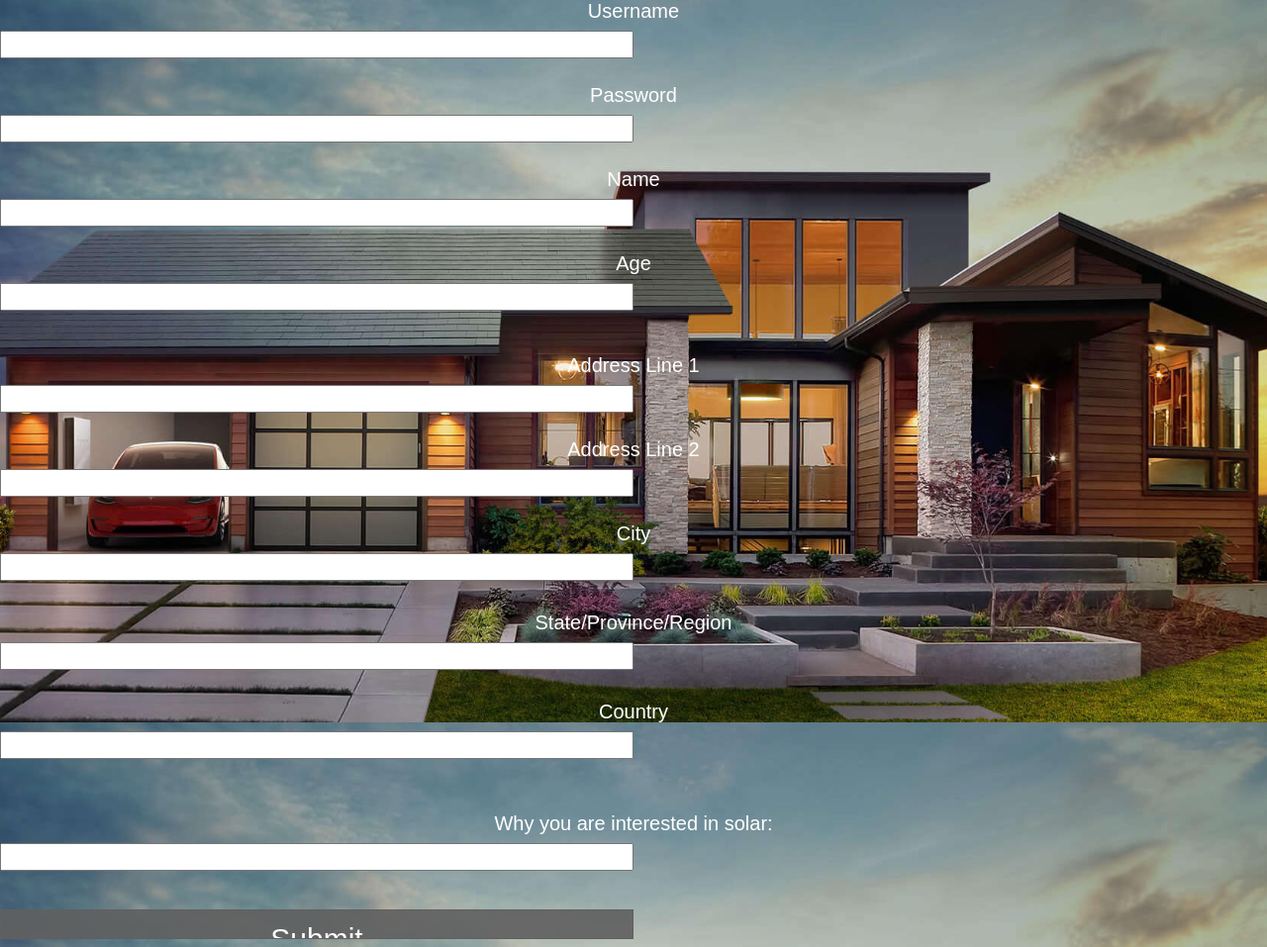
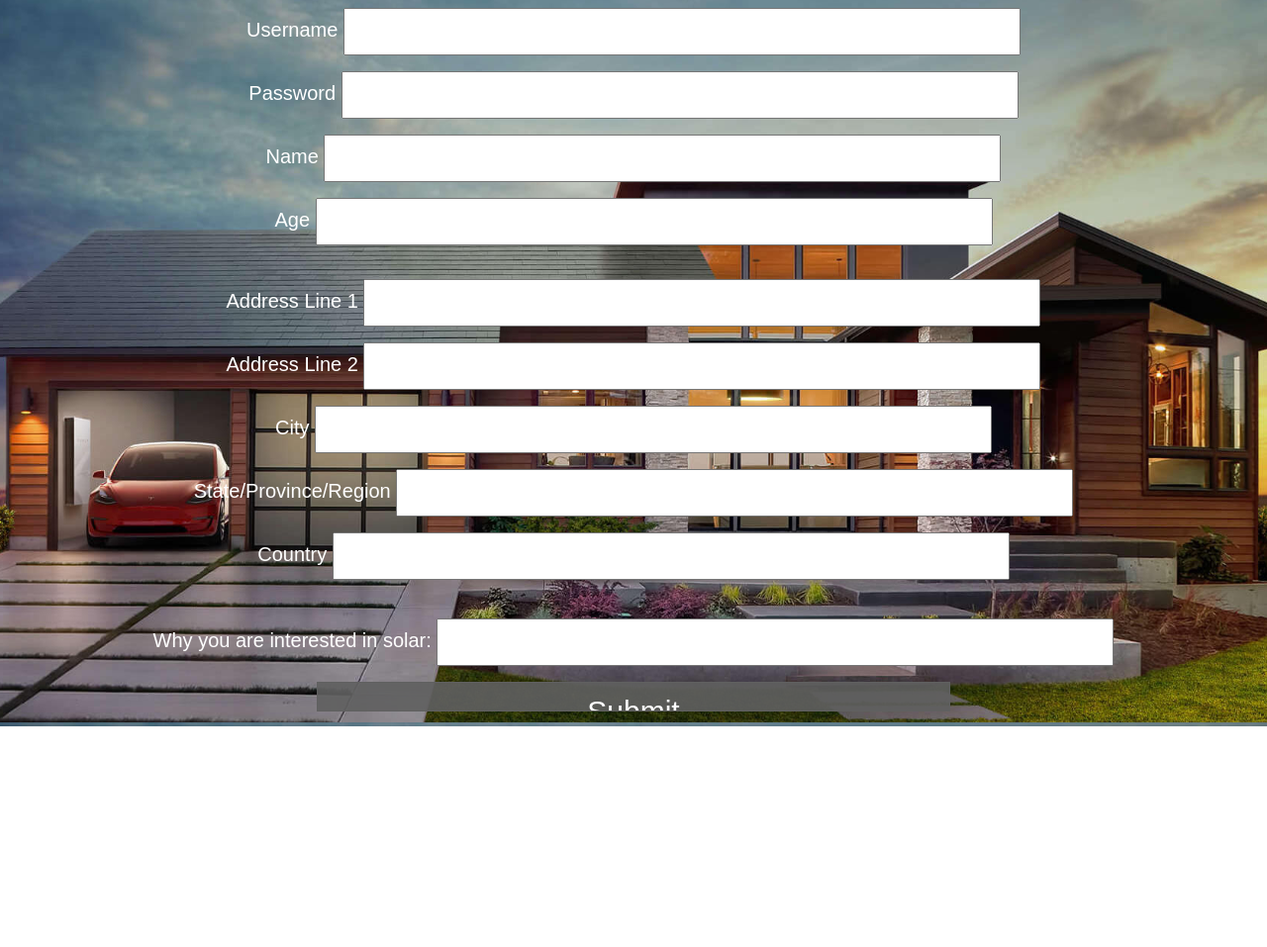
Before and after one commit to karenytu/solarcitychallenge, a PHP site: page /index.php in a window 1280 px wide. Shown: the part 70-1027 px from the top of the page at 99% size. After the commit the page ends 804 px from the top, so only its background shows below. Run offline with PHP 8.4, Linux system fonts and the light colour scheme.

Commit message:
center form 2

```diff
--- a/styles.css
+++ b/styles.css
@@ -150,9 +150,9 @@ input {
 	height: 20px;
 	padding:12px 20px;
 	margin: 8px 0;
-	display: block;
+	/*display: block;*/
 	text-align: center;
-	box-sizing: border-box;
+/*	box-sizing: border-box;*/
 }
 
 input:hover {
```
